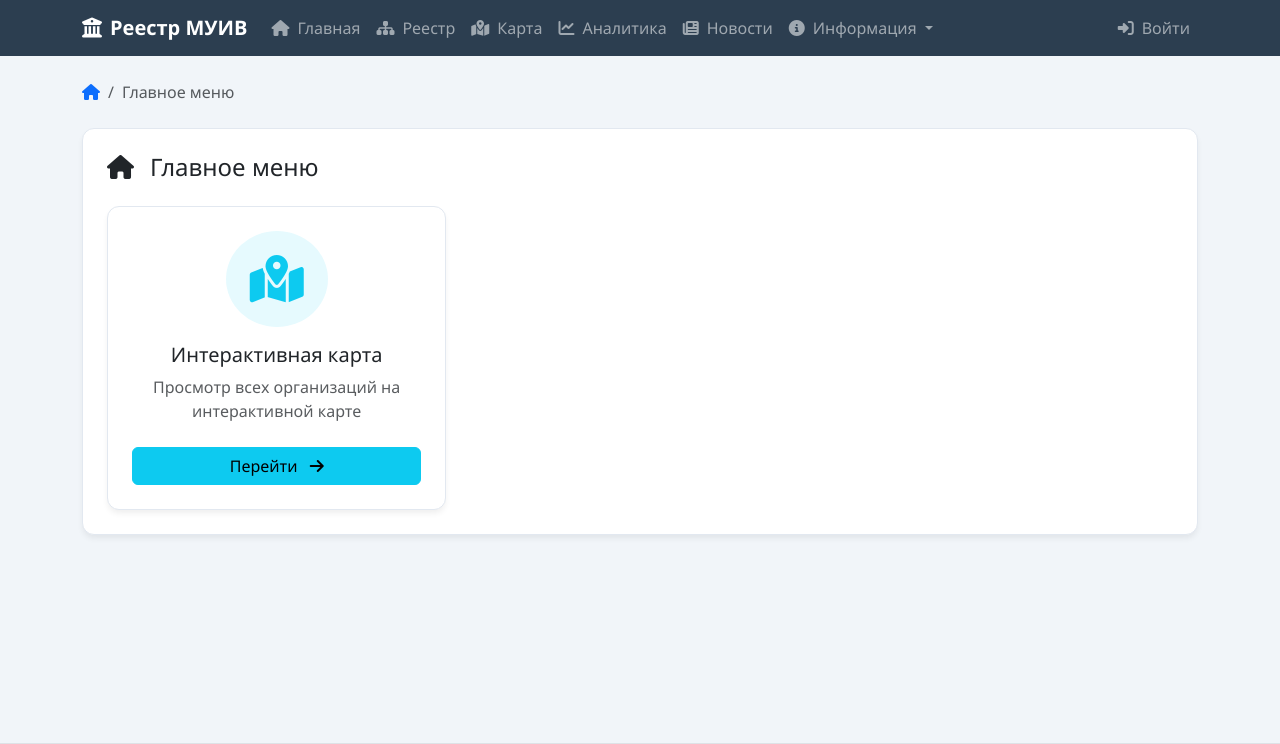
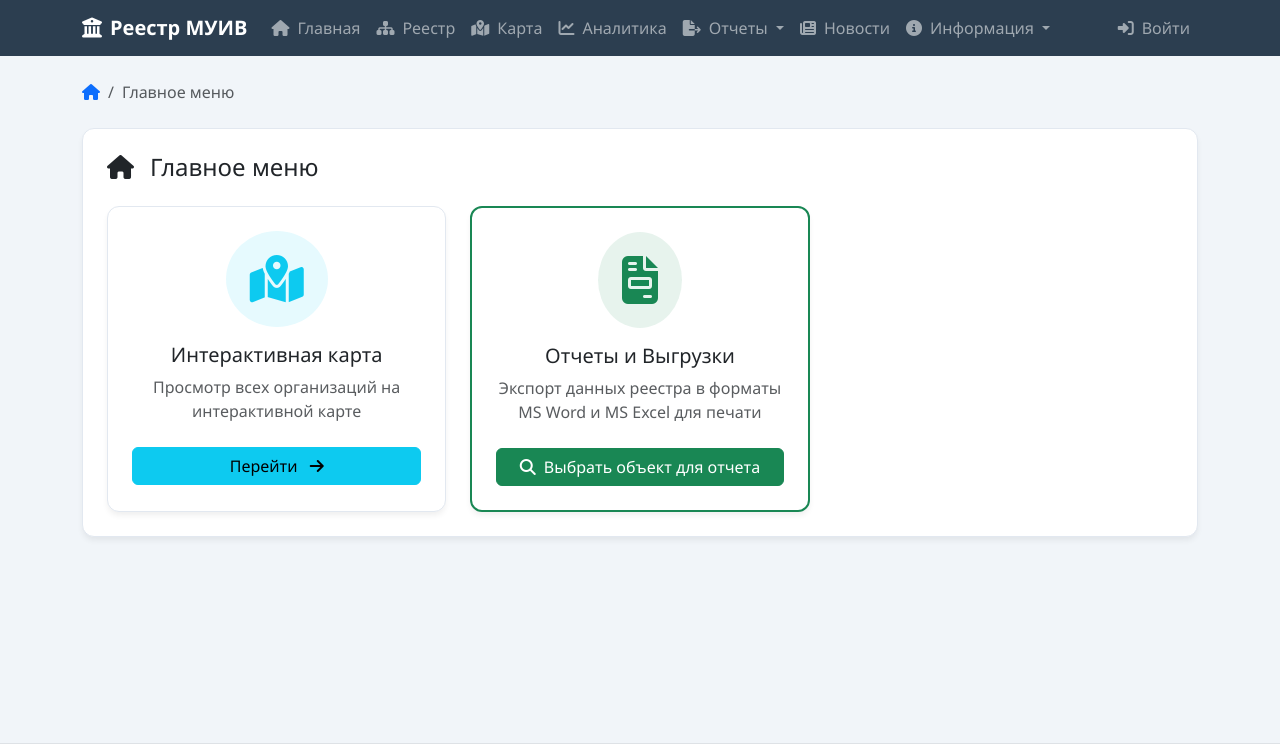
Before and after one commit to LapotkoVeronikaA/IS_openStreetMap, a Flask app: page / in a window 1280 px wide. Shown: the top 744 px of the page. Run offline with Flask 3, Linux system fonts and the light colour scheme; data that the repository does not hold is empty; some libraries are stand-ins or nearby versions.

Commit message:
Добавлены дополнительные кнопки формирования отчета в различных частям сайта

```diff
--- a/app/main/templates/dashboard.html
+++ b/app/main/templates/dashboard.html
@@ -45,6 +45,21 @@
             </div>
         </div>
         {% endif %}
+        <!-- Карточка Отчеты -->
+        <div class="col-lg-4 col-md-6">
+            <div class="card-modern p-4 h-100 text-center border-success" style="border-width: 2px;">
+                <div class="bg-success bg-opacity-10 p-4 rounded-circle d-inline-flex align-items-center justify-content-center mb-3">
+                    <i class="fas fa-file-invoice fa-3x text-success"></i>
+                </div>
+                <h3 class="h5 mb-2">Отчеты и Выгрузки</h3>
+                <p class="text-muted mb-4">Экспорт данных реестра в форматы MS Word и MS Excel для печати</p>
+                <div class="d-grid gap-2">
+                    <a href="{{ url_for('organizations.index') }}" class="btn btn-success">
+                        <i class="fas fa-search me-2"></i>Выбрать объект для отчета
+                    </a>
+                </div>
+            </div>
+        </div>
 
         <!-- Карточка Администрирование -->
         {% if check_user_permission('manage_users') or check_user_permission('manage_groups') or check_user_permission('view_logs') %}
--- a/app/templates/_navbar.html
+++ b/app/templates/_navbar.html
@@ -32,6 +32,17 @@
                     <a class="nav-link" href="{{ url_for('main.analytics') }}">
                         <i class="fas fa-chart-line me-2"></i>Аналитика
                     </a>
+                </li>
+                <li class="nav-item dropdown">
+                    <a class="nav-link dropdown-toggle" href="#" role="button" data-bs-toggle="dropdown">
+                        <i class="fas fa-file-export me-2"></i>Отчеты
+                    </a>
+                    <ul class="dropdown-menu">
+                        <li><h6 class="dropdown-header">Экспорт реестра</h6></li>
+                        <li><a class="dropdown-item" href="{{ url_for('organizations.export_search_results') }}">
+                            <i class="fas fa-file-excel fa-fw me-2 text-success"></i>Весь реестр (Excel)
+                        </a></li>
+                    </ul>
                 </li>
                 <li class="nav-item">
                     <a class="nav-link" href="{{ url_for('main.news_list') }}">
```
Also changed, not shown: app/organizations/templates/organization_public_view.html (+16 -0 lines), app/organizations/templates/organizations_index.html (+13 -0 lines), app.db.
